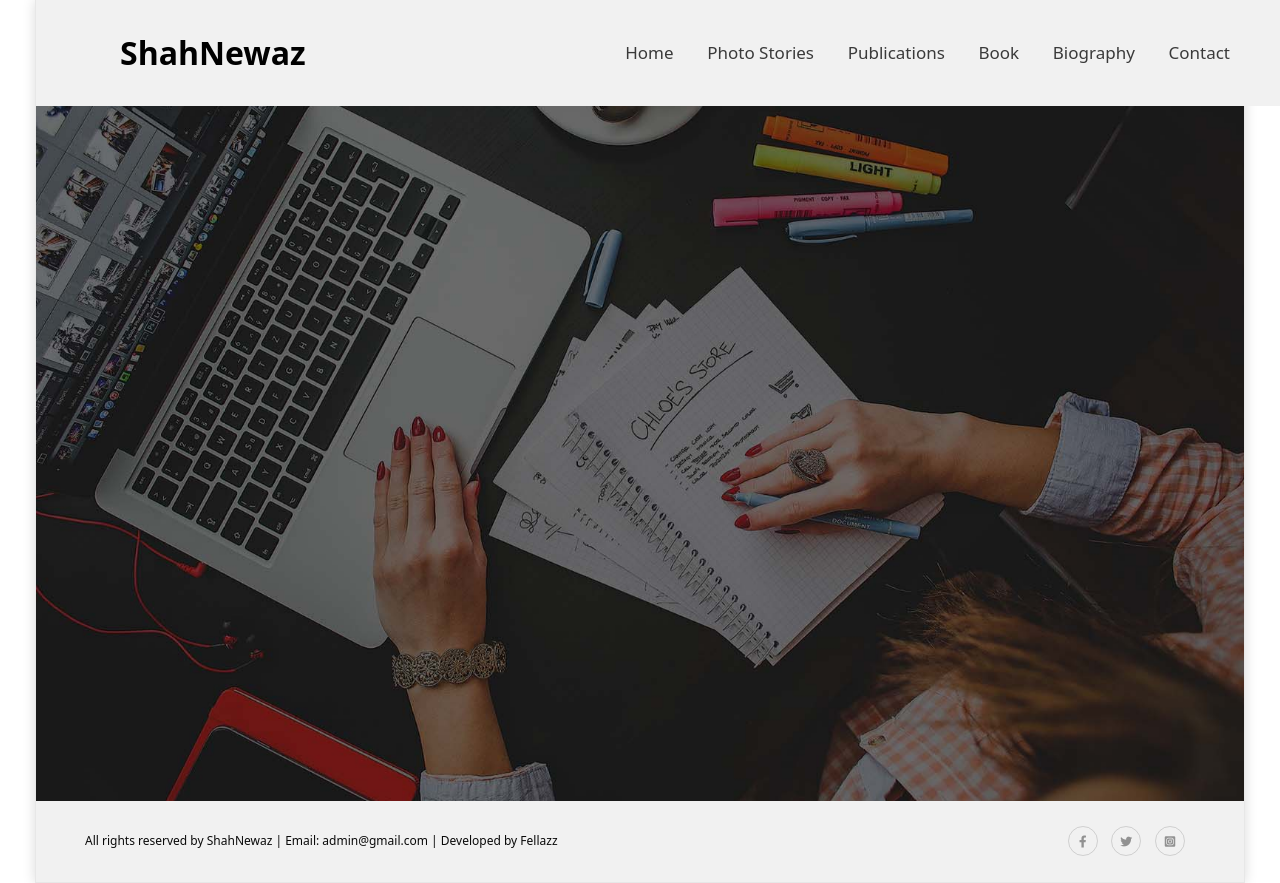
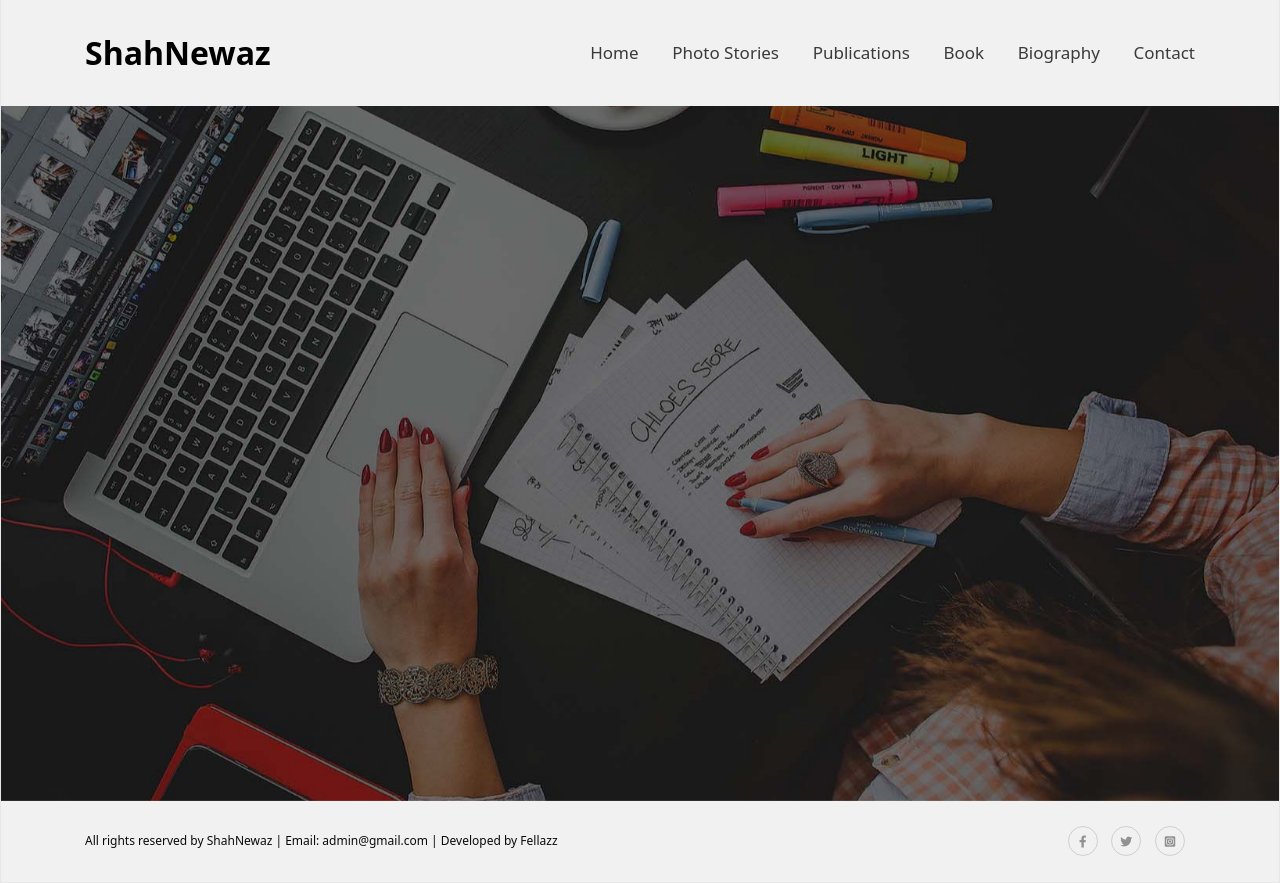
Before and after one commit to RupaliKar/sayemProfile, a plain HTML site: page index.html in a window 1280 px wide. Drawn offline with Linux system fonts and the light colour scheme; some packages are replaced by stand-ins of ours; a script that the page names is missing.

Commit message:
INITIAL COMMIT

```diff
--- a/assets/css/style.css
+++ b/assets/css/style.css
@@ -45,6 +45,7 @@ body {
     box-shadow: 0 0 12px rgba(0,0,0,0.15);
     background-color: #f1f1f1;
     max-width: 1280px;
+    margin: 0px auto;
 }
 
 
--- a/index.html
+++ b/index.html
@@ -21,7 +21,6 @@
    </head>
    <body>
       <div class="home_area">
-         <div class="container-fluid">
             <div class="home">
                <!-- Start Menu Area -->
                <div class="header_menu_area">
@@ -89,7 +88,6 @@
                   </div>
                </div>
             </div>
-         </div>
       </div>
 
 
```
